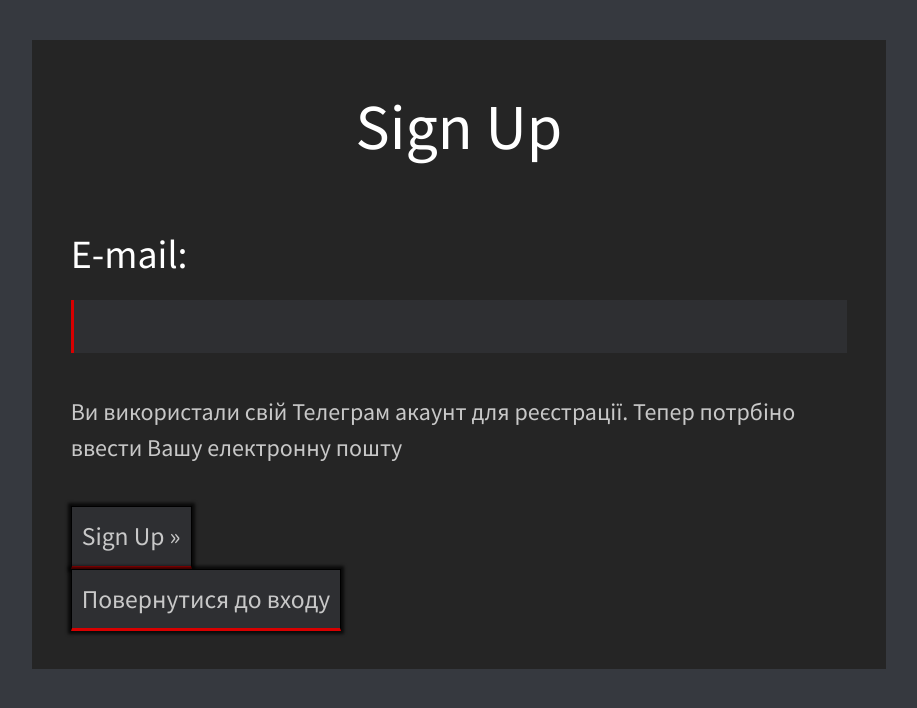
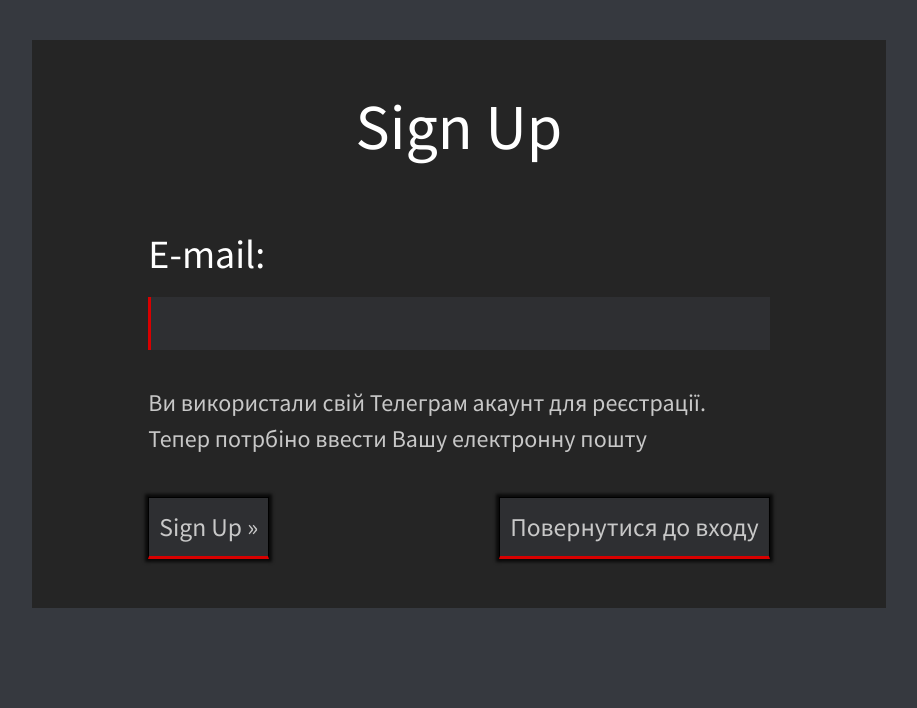
Before and after one commit to Dima2504/Django_news_engine, a Django app: template auth_system/templates/socialaccount/signup.html in a window 1280 px wide. Shown: the top 708 px of the page, without its empty margins (181-1098 px from the left). Run offline with Django 3.2, Linux system fonts and the light colour scheme; the template is opened without the code that fills it: most values are stand-ins (such as "Sample title", 1, 10 or a date in 2020); form fields are guessed from the names that the template uses; some libraries are stand-ins or nearby versions.

Commit message:
Fix auth_system/templates/socialaccount/singup.html

```diff
--- a/auth_system/templates/socialaccount/signup.html
+++ b/auth_system/templates/socialaccount/signup.html
@@ -6,7 +6,7 @@
 
 {% block content %}
     <div class="top-space section-block col-xl-8 offset-xl-2 col-lg-10 offset-lg-1 col-md-12 offset-md-0 col-sm-12 offset-sm-0">
-        <div class="section-body">
+        <div class="section-body-misc">
             <div class="big-text">{% trans "Sign Up" %}</div>
             <div class="section-header">E-mail:</div>
             <form class="signup" id="signup_form" action="{% url 'socialaccount_signup' %}" method="post">
@@ -19,15 +19,18 @@
                     <input type="hidden" name="{{ redirect_field_name }}" value="{{ redirect_field_value }}"/>
                 {% endif %}
                 <div class="single-content" style="margin-bottom: 40px">
-                    <p class="additional-info">Ви використали свій Телеграм акаунт для реєстрації. Тепер потрбіно ввести Вашу електронну пошту</p>
+                    <p class="additional-info">Ви використали свій Телеграм акаунт для реєстрації. Тепер потрбіно ввести
+                        Вашу електронну пошту</p>
                 </div>
-                <div class="section-float-button">
-                    <button type="submit" class="shadow-default right-button">{% trans "Sign Up" %} &raquo;</button>
+                <div class="flex top-space button-row">
+                    <a>
+                        <button type="submit" class="shadow-default">{% trans "Sign Up" %} &raquo;</button>
+                    </a>
+                    <a href="{% url 'account_login' %}">
+                        <button type="button" class="shadow-default">Повернутися до входу</button>
+                    </a>
                 </div>
             </form>
-            <a href="{% url 'account_login' %}">
-                <button class="shadow-default">Повернутися до входу</button>
-            </a>
         </div>
     </div>
 {% endblock %}
```
